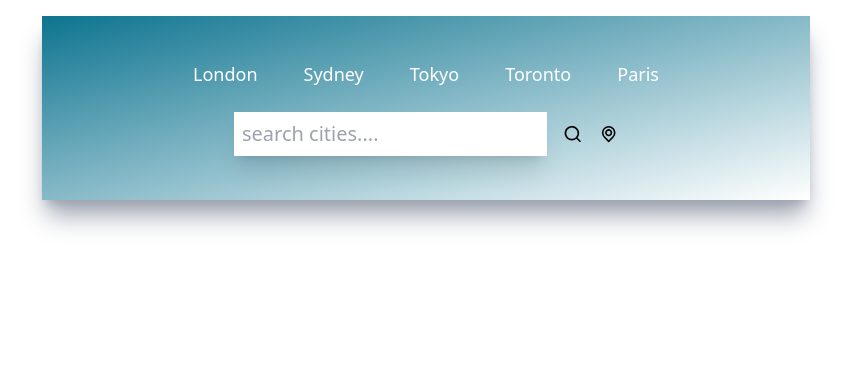
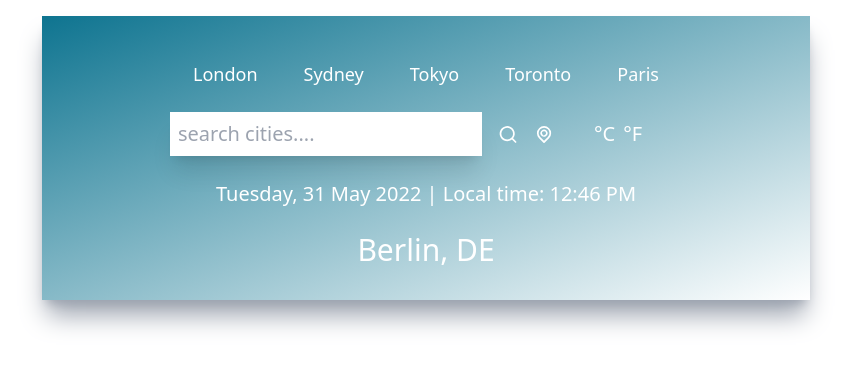
Before and after one commit to TrevorAugustine23/AI-Weather-App, a React (Create React App) app in the folder react-weather-app/: page / in a window 1280 px wide. Shown: the top 368 px of the page, without its empty margins (214-1065 px from the left). Built offline with nearby package versions, Linux system fonts and the light colour scheme.

Commit message:
Time and Location Details

```diff
--- a/react-weather-app/src/App.js
+++ b/react-weather-app/src/App.js
@@ -2,12 +2,14 @@
 import UilReact from '@iconscout/react-unicons/icons/uil-react'
 import TopButtons from './components/TopButtons';
 import Inputs from './components/Inputs';
+import TimeandLocation from './components/TimeandLocation';
 
 function App() {
   return (
    <div className="mx-auto max-w-screen-md mt-4 py-5 px-32 bg-gradient-to-br from-cyan-700 h-fit shadow-xl shadow-gray-400">
     <TopButtons/>
     <Inputs/>
+    <TimeandLocation/>
    </div>
   );
 }
--- a/react-weather-app/src/components/Inputs.jsx
+++ b/react-weather-app/src/components/Inputs.jsx
@@ -13,10 +13,25 @@
         placeholder="Search Cities...."
         className="text-xl font-light p-2 w-full shadow-xl capitalize focus:outline-none placeholder:lowercase"
         />
-        <UilSearch/>
-        <UilLocationPoint/>
+        <UilSearch
+        size={25}
+        className="text-white cursor-pointer transition ease-out hover:scale-125"
+        />
+        <UilLocationPoint
+        size={25}
+        className="text-white cursor-pointer transition ease-out hover:scale-125"
+        />
     </div>
 
+    <div className="flex flex-row w-1/4 items-center justify-center">
+        <button name="metric"  className="text-xl text-white font-light">
+        °C
+        </button>
+        <p className="text-xl text-white mx-1 font-light"></p>
+        <button name="metric"  className="text-xl text-white font-light">
+        °F
+        </button>
+    </div>
   </div>
   );
 }
--- /dev/null
+++ b/react-weather-app/src/components/TimeandLocation.jsx
@@ -0,0 +1,20 @@
+import React from 'react'
+
+function TimeandLocation() {
+  return (
+    <div>
+        <div className="flex items-center justify-center my-6">
+            <p className="text-white text-xl font-extralight">
+                Tuesday, 31 May 2022  |  Local time: 12:46 PM
+            </p>
+        </div>
+        <div className="flex items-center justify-center my-3">
+            <p className="text-white text-3xl font-medium">
+                Berlin, DE
+            </p>
+        </div>
+    </div>
+  )
+}
+
+export default TimeandLocation
--- a/react-weather-app/src/index.css
+++ b/react-weather-app/src/index.css
@@ -1,3 +1,11 @@
+@import url('https://fonts.googleapis.com/css2?family=Poppins:ital,wght@0,100;0,200;0,300;0,400;0,500;0,600;0,700;0,800;0,900;1,100;1,200;1,300;1,400;1,500;1,600;1,700;1,800;1,900&display=swap');
+
 @tailwind base;
 @tailwind components;
 @tailwind utilities;
+
+@layer base {
+    html {
+        font-family: font-family 'Poppins', sans-serif;
+    }
+}
```
